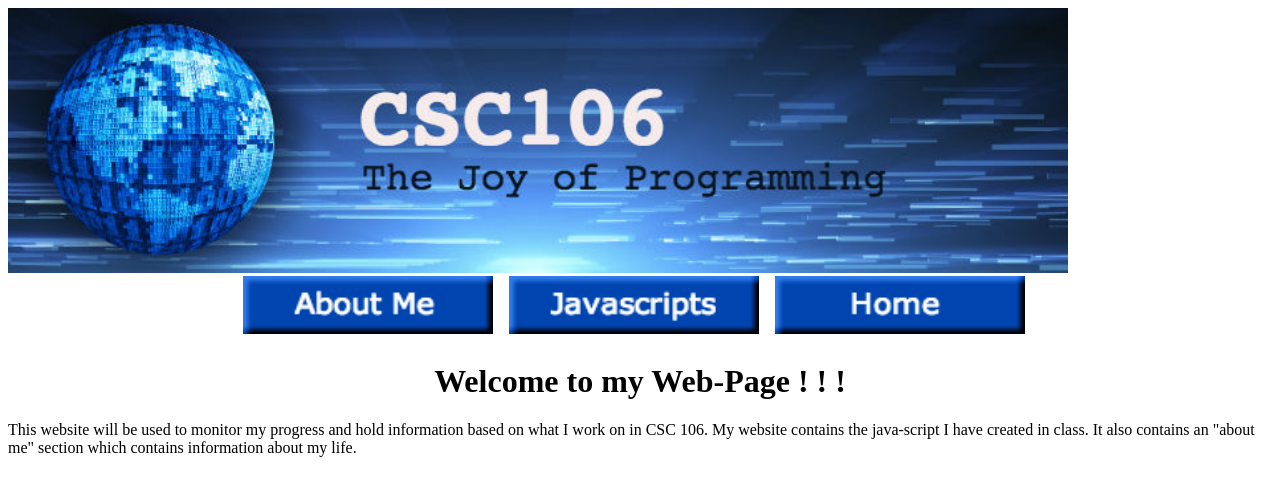
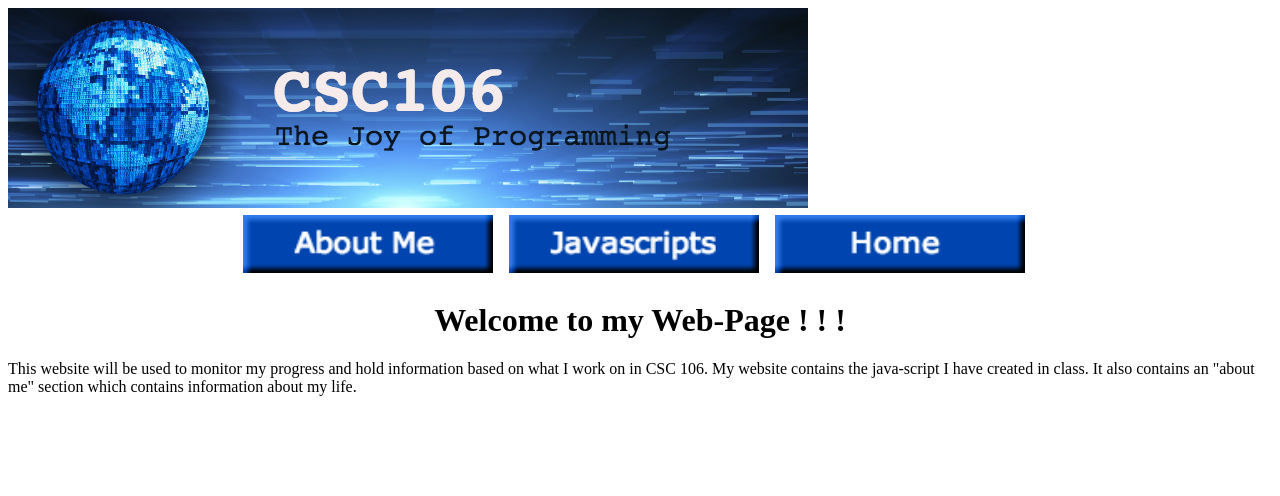
Before and after one commit to pat-smith8/pat-smith8.github.io, a plain HTML site: page index.html in a window 1280 px wide. Drawn offline with Linux system fonts and the light colour scheme.

Commit message:
index.html

```diff
--- a/index.html
+++ b/index.html
@@ -7,7 +7,7 @@
     <body>
         <table width="800px" align="center">
             <tr>
-                  <img src="banner.jpeg" width="1060" align="center">
+                  <img src="banner.jpeg" align="center width="1060">
                      <td> <a href="about.html"><img src="aboutmebutton.png" width="250" > </a> </td>
                      <td> <a href="jvs.html"> <img src="jvsbutton.png" width="250"> </a> </td>
                      <td> <a href="index.html"> <img src="homebutton.png" width="250"> </a> </td>
```
